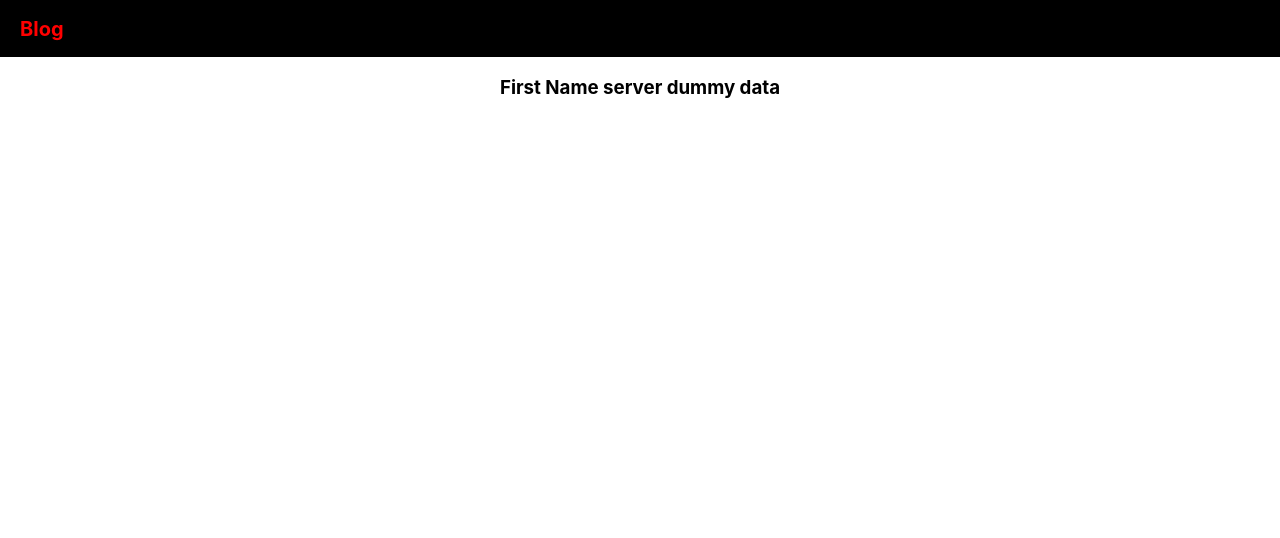
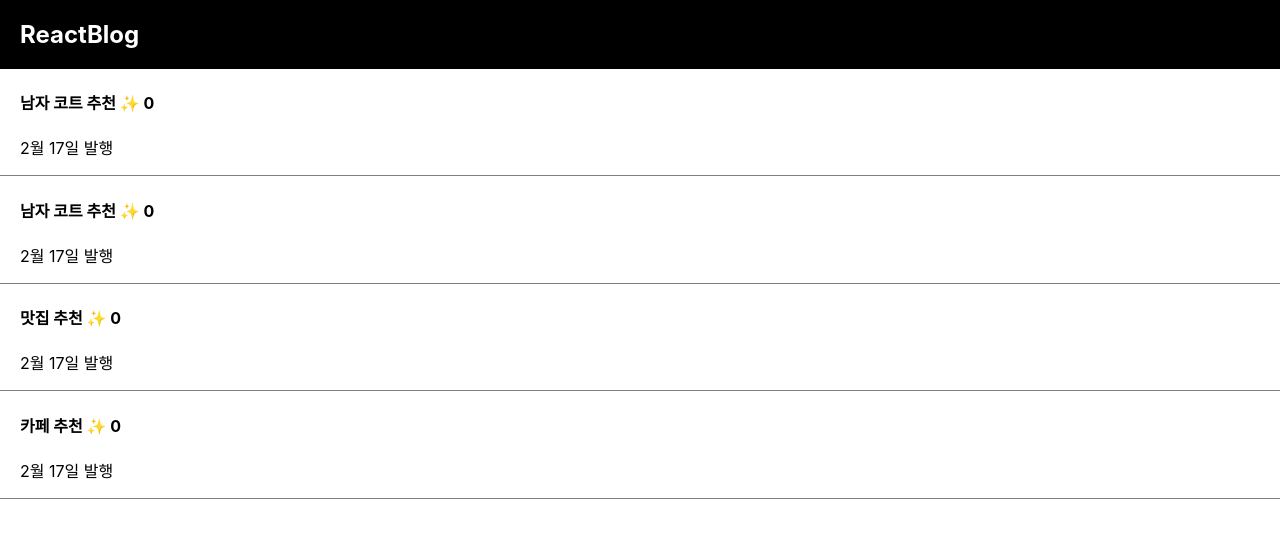
Before and after one commit to parkgeonwoong/study-reacts, a React (Create React App) app: page / in a window 1280 px wide. Shown: the top 538 px of the page. Built offline with nearby package versions, Linux system fonts and the light colour scheme.

Commit message:
state, event 적용

```diff
--- a/src/App.css
+++ b/src/App.css
@@ -9,3 +9,12 @@
   width: 100%;
   padding-left: 20px;
 }
+
+div {
+  box-sizing: border-box;
+}
+.list {
+  padding-left: 20px;
+  text-align: left;
+  border-bottom: 1px solid grey;
+}
--- a/src/App.js
+++ b/src/App.js
@@ -1,14 +1,46 @@
+/* eslint-disable */
+
 import "./App.css";
+import React, { useState } from "react";
 
 function App() {
-  let post = "First Name server dummy data";
+  const [post, setPost] = useState([
+    "남자 코트 추천",
+    "맛집 추천",
+    "카페 추천",
+  ]);
+  const [like, setLike] = useState(0);
+
+  const handleCount = () => {
+    setLike((num) => num + 1);
+  };
+
+  const handleGender = () => {
+    console.log(post.map((item) => item));
+  };
+
+  const items = post.map((item, index) => (
+    <div className="list" key={index}>
+      <h4>
+        {item}
+        <span onClick={handleCount}> ✨</span> {like}
+      </h4>
+      <p>2월 17일 발행</p>
+    </div>
+  ));
 
   return (
     <div className="App">
       <div className="black-nav">
-        <h2 style={{ color: "red", fontSize: "20px" }}>Blog</h2>
+        <h2 style={{ color: "white" }}>ReactBlog</h2>
       </div>
-      <h3>{post}</h3>
+      <div className="list">
+        <h4 onClick={handleGender}>
+          <span onClick={handleCount}>{post[0]} ✨</span> {like}
+        </h4>
+        <p>2월 17일 발행</p>
+      </div>
+      <div>{items}</div>
     </div>
   );
 }
```
